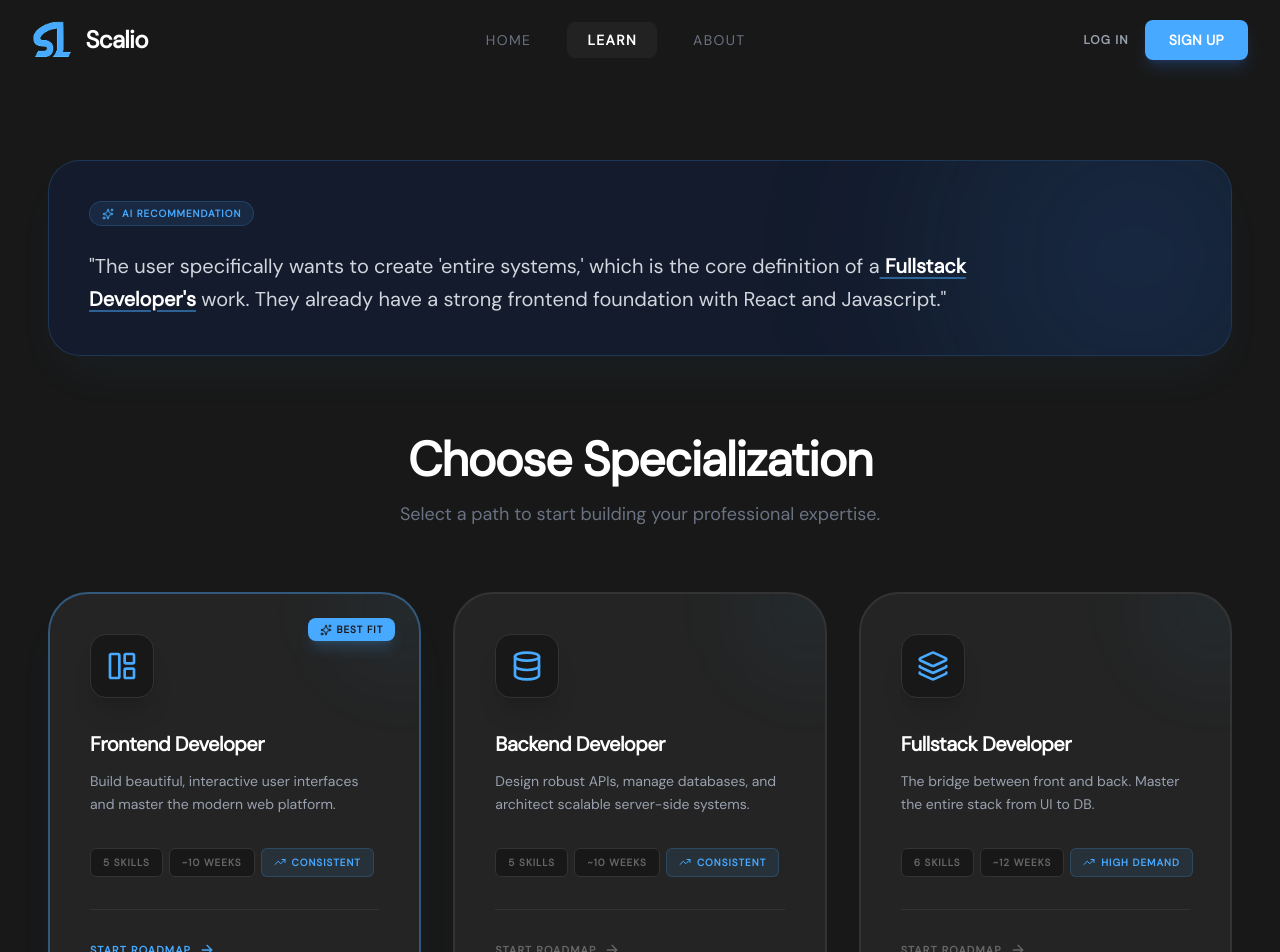
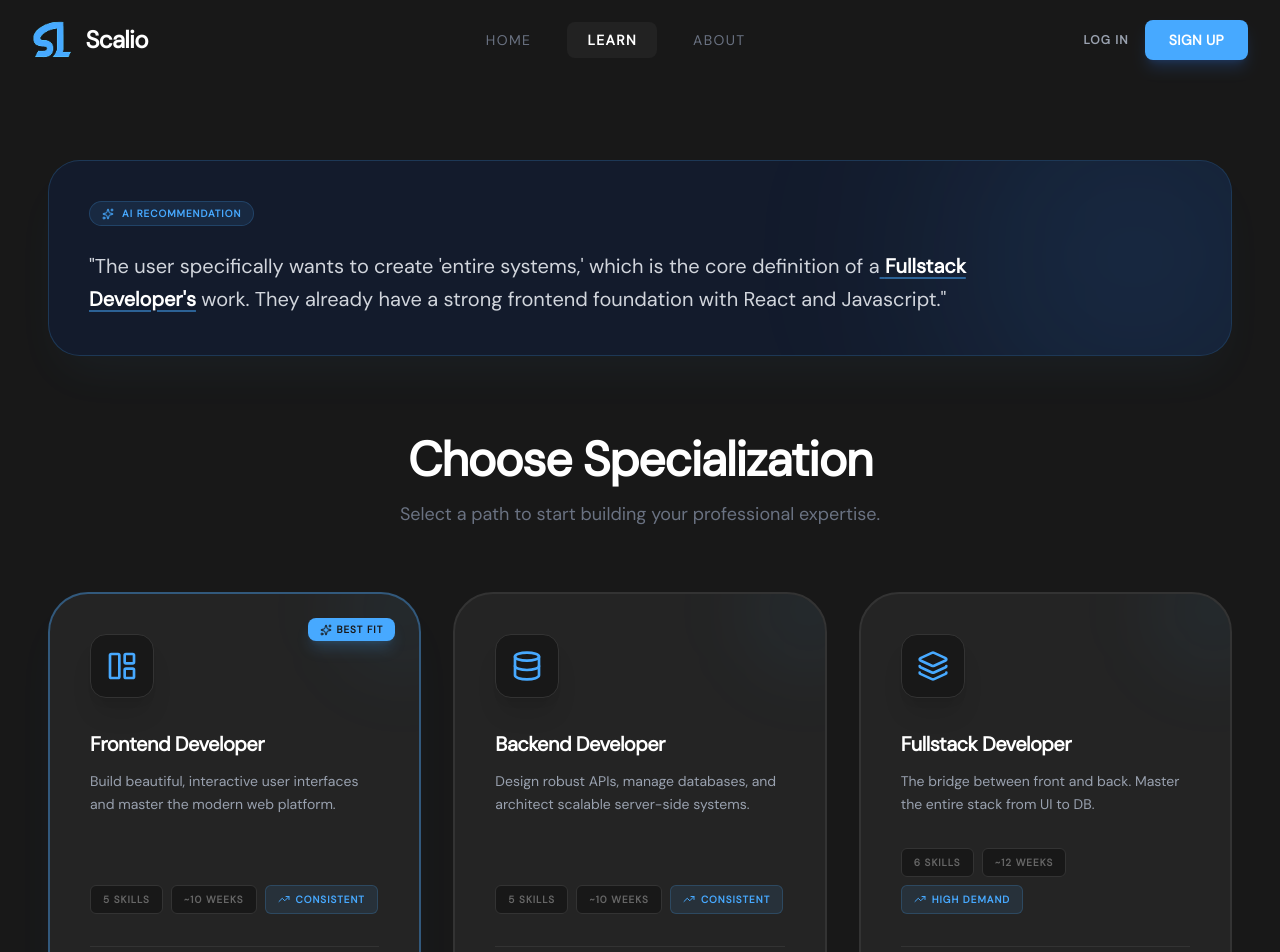
Before and after one commit to blckzr/Scalio, a React (Vite) app in the folder client/: page /learn in a window 1280 px wide. Shown: the top 952 px of the page. Built offline with nearby package versions, Linux system fonts and the light colour scheme.

Commit message:
[style] revert the old badge design

```diff
--- a/client/src/components/ui/CareerCard.tsx
+++ b/client/src/components/ui/CareerCard.tsx
@@ -59,19 +59,19 @@ const CareerCard = ({ data }: CareerCardProps) => {
       </p>
 
       {/* Tags Section */}
-      <div className="flex flex-nowrap gap-1.5 mb-8 relative z-10 mt-auto">
+      <div className="flex flex-wrap gap-2 mb-8 relative z-10 mt-auto">
         {/* Skills Tag */}
-        <span className="whitespace-nowrap px-3 py-1.5 bg-[#181818] border border-[#333] text-[10px] font-black uppercase tracking-widest text-[#666] rounded-md flex items-center gap-1.5">
+        <span className="px-3 py-1.5 bg-background border border-[#333] text-[10px] font-black uppercase tracking-widest text-[#666] rounded-md flex items-center gap-1.5">
           {tags.skills} Skills
         </span>
 
         {/* Duration Tag */}
-        <span className="whitespace-nowrap px-3 py-1.5 bg-[#181818] border border-[#333] text-[10px] font-black uppercase tracking-widest text-[#666] rounded-md">
+        <span className="px-3 py-1.5 bg-background border border-[#333] text-[10px] font-black uppercase tracking-widest text-[#666] rounded-md">
           {tags.duration}
         </span>
 
         {/* Demand Tag */}
-        <span className="whitespace-nowrap px-3 py-1.5 bg-[#47a9ff]/10 text-[#47a9ff] text-[10px] font-black uppercase tracking-widest rounded-md flex items-center gap-1.5 border border-[#47a9ff]/20">
+        <span className="px-3 py-1.5 bg-primary/10 text-primary text-[10px] font-black uppercase tracking-widest rounded-md flex items-center gap-1.5 border border-primary/20">
           <TrendingUp className="w-3 h-3" /> {tags.demand}
         </span>
       </div>
```
